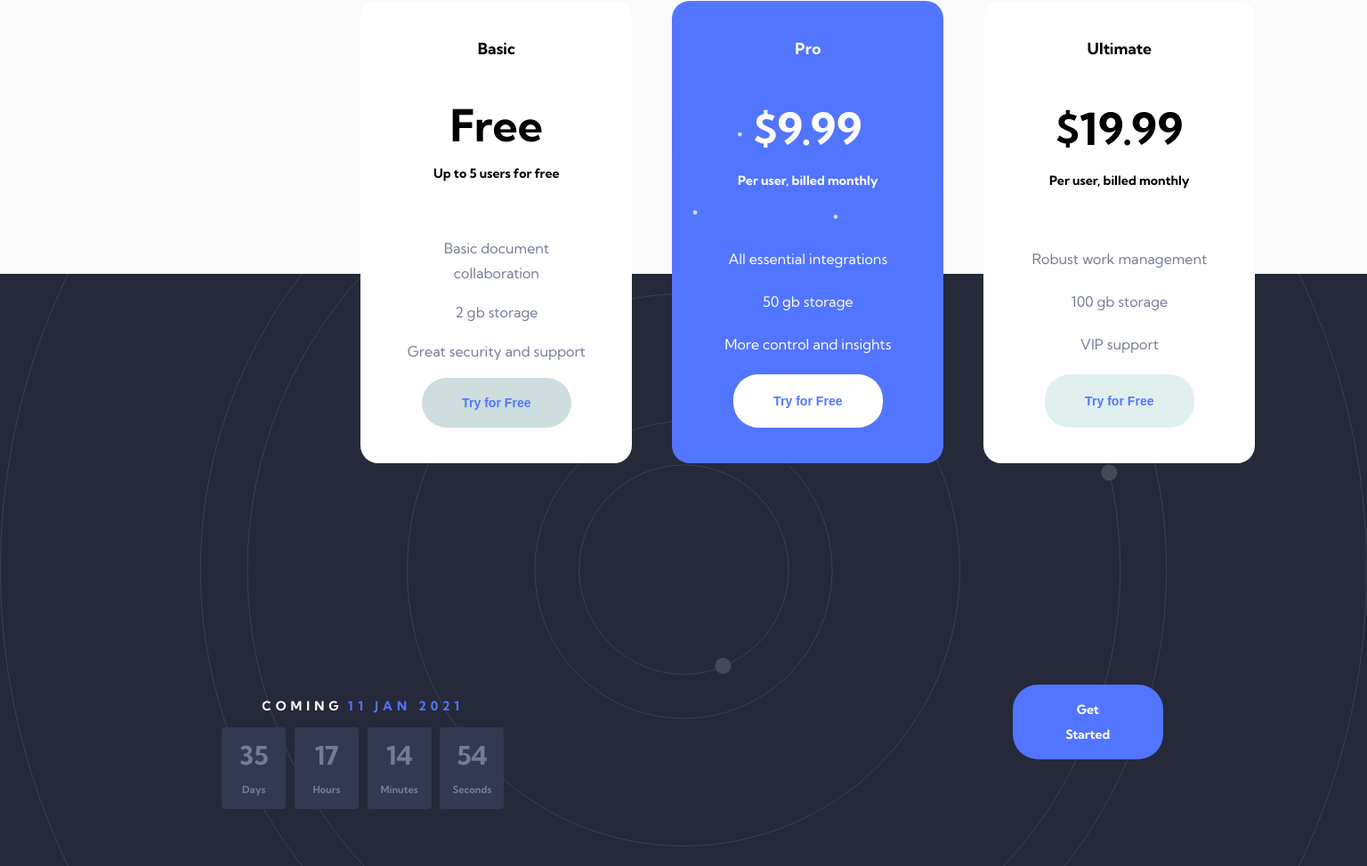
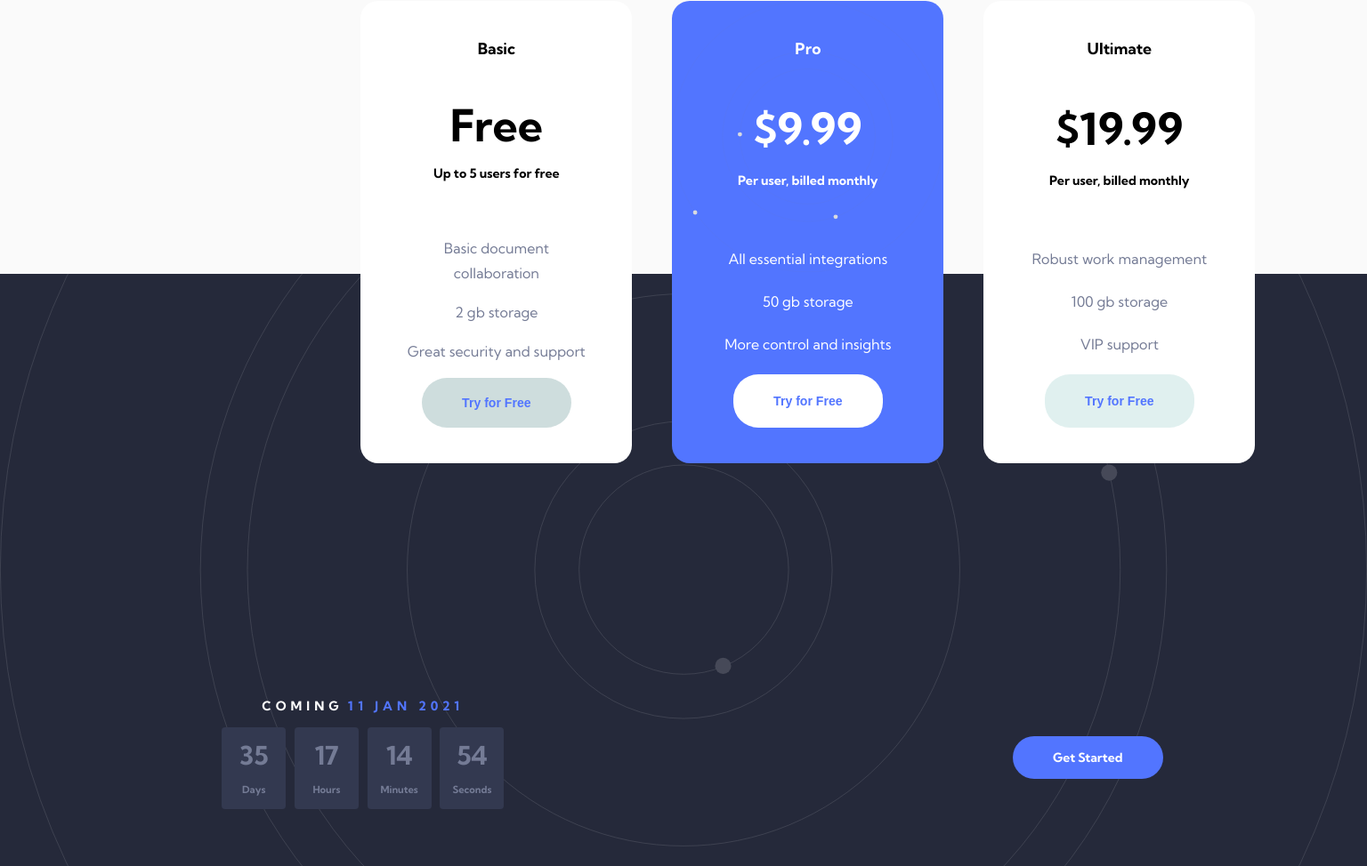
Before and after one commit to ChamuMutezva/officelite-coming-soon-site, a plain HTML site: page index.html in a window 1536 px wide. Shown: the part 791-1765 px from the top of the page at 89% size. Drawn offline with Linux system fonts and the light colour scheme.

Commit message:
changed button to a tag

```diff
--- a/index.html
+++ b/index.html
@@ -75,9 +75,9 @@
             </div>
           </div>
         </div>
-        <div class="signupLink">
+
           <a href="./sign-up.html">Get Started</a>
-        </div>
+
 
       </div>
       <!-- If you're choosing to make this timer dynamic, have it countdown from the date you set above -->
--- a/styles/stye.scss
+++ b/styles/stye.scss
@@ -225,7 +225,7 @@ footer {
     }
 }
 a {
-    padding: 14px 45.5px;
+    padding: 10px 10px;
     background-color: $btn-bg-color;
     font-weight: 600;
     margin: auto;
@@ -426,6 +426,9 @@ input.submitForm {
     .timerDisplay {
         margin-left: 15px;
     }
+    a {
+        margin: auto 0;
+    }
 }
 
 @media screen and (min-width: 1650px) {
```
Also changed, not shown: sign-up.html (+2 -0 lines), styles/stye.css, 1 other file.
